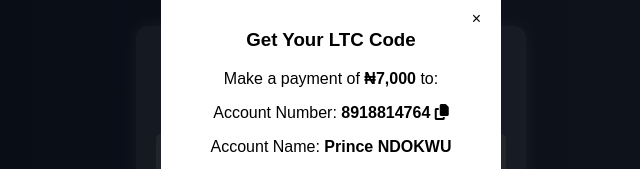
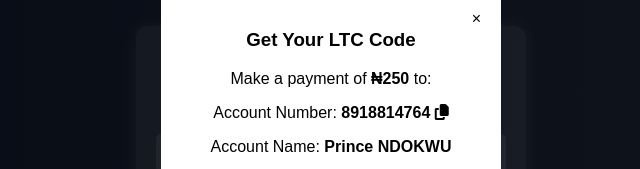
Before and after one commit to bluebeetle53/Cuppyvids, a plain HTML site: page dashboard.html in a window 1280 px wide. Both pictures are taken after a click on the button "Get LTC Code". Shown: the part 163-332 px from the top of the page, 309-949 px from the left. Drawn offline with Linux system fonts and the light colour scheme.

Commit message:
Update dashboard.html

```diff
--- a/dashboard.html
+++ b/dashboard.html
@@ -159,7 +159,7 @@
         <div class="modal-content">
             <span class="close">&times;</span>
             <h3>Get Your LTC Code</h3>
-            <p>Make a payment of <strong>₦7,000</strong> to:</p>
+            <p>Make a payment of <strong>₦250</strong> to:</p>
             <p>Account Number: <strong>8918814764</strong> <i class="fas fa-copy" id="copyAccount"></i></p>
             <p>Account Name: <strong>Prince NDOKWU</strong></p>
             <p>Bank: <strong>Nombank MFB</strong></p>
```
